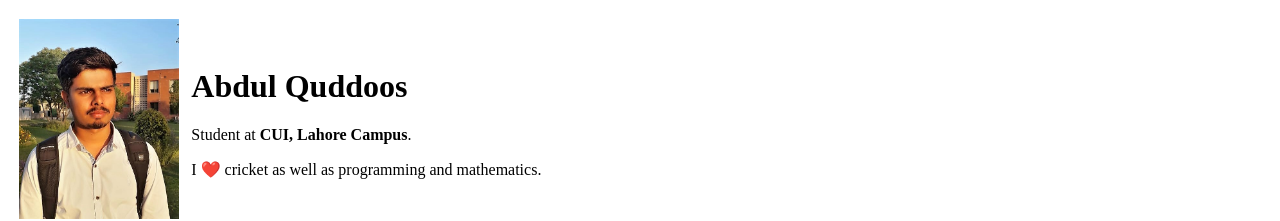
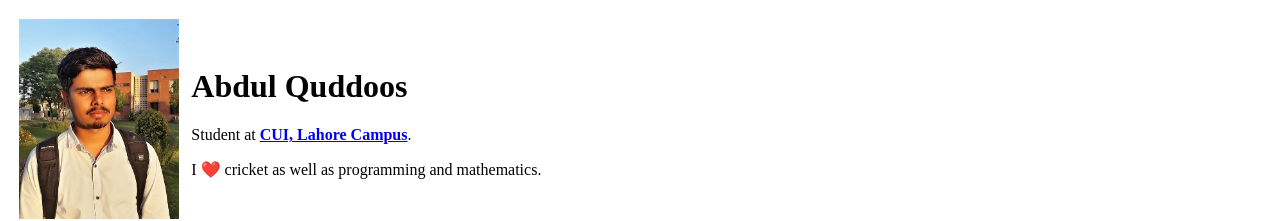
Before and after one commit to AbdulKuddoos/cv, a plain HTML site: page index.html in a window 1280 px wide. Shown: the top 221 px of the page. Drawn offline with Linux system fonts and the light colour scheme.

Commit message:
Update index.html

```diff
--- a/index.html
+++ b/index.html
@@ -13,7 +13,7 @@
 			<td>
 				<h1>Abdul Quddoos</h1>
 
-				<p>Student at <strong>CUI, Lahore Campus</strong>.</p>
+				<p>Student at <strong><a href = "https://lahore.comsats.edu.pk/">CUI, Lahore Campus</a></strong>.</p>
 				<p>I ❤️ cricket as well as programming and mathematics.</p>
 			</td>
 		</tr>
```
